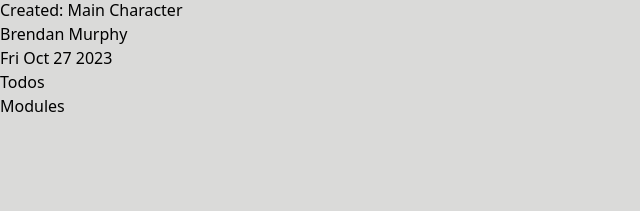
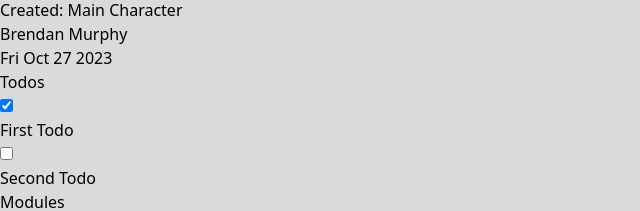
Before and after one commit to bmurf17/story-time, a React (Vite) app: page /project in a window 1280 px wide. Shown: the part 853-1064 px from the top of the page, without its empty margins (0-640 px from the left). Before the commit the page ends 971 px from the top, so only its background shows below. Built offline with nearby package versions, Linux system fonts and the light colour scheme.

Commit message:
Todos mock in column

```diff
--- a/src/project/Projects.tsx
+++ b/src/project/Projects.tsx
@@ -1,6 +1,6 @@
 import ActivityLog from './activities/_ActivityLog';
 import Modules from './_Modules';
-import Todos from './_Todos';
+import Todos from './todo/_Todos';
 
 export default function Project() {
   return (
--- a/src/project/_Todos.tsx
+++ /dev/null
@@ -1,9 +0,0 @@
-import ColumnHeader from './_ColumnHeader';
-
-export default function Todos() {
-  return (
-    <div className='flex flex-col'>
-      <ColumnHeader columnTitle='Todos' />
-    </div>
-  );
-}
--- /dev/null
+++ b/src/project/todo/_TodoItem.tsx
@@ -0,0 +1,24 @@
+import { Todo } from '../../shared/types/Todo';
+
+interface Props {
+  todo: Todo;
+}
+
+export function TodoItem({ todo }: Props) {
+  return (
+    <div className='rounded overflow-hidden shadow-lg bg-slate-200'>
+      <div className='px-6 py-4 flex '>
+        <div className='flex items-center '>
+          <input
+            id='default-checkbox'
+            type='checkbox'
+            checked={todo.done}
+            value=''
+            className='w-4 h-4 text-blue-600 bg-gray-100 border-gray-300 rounded focus:ring-blue-50 focus:ring-2'
+          />
+          <div className='ms-2 text-xl font-medium text-gray-900 mb-1'>{todo.description}</div>
+        </div>
+      </div>
+    </div>
+  );
+}
--- /dev/null
+++ b/src/project/todo/_Todos.tsx
@@ -0,0 +1,14 @@
+import { tempTodos } from '../../shared/types/Todo';
+import ColumnHeader from '../_ColumnHeader';
+import { TodoItem } from './_TodoItem';
+
+export default function Todos() {
+  return (
+    <div className='flex flex-col gap-4'>
+      <ColumnHeader columnTitle='Todos' />
+      {tempTodos.map((todo) => {
+        return <TodoItem key={todo.id} todo={todo} />;
+      })}
+    </div>
+  );
+}
--- /dev/null
+++ b/src/shared/types/Todo.ts
@@ -0,0 +1,29 @@
+import { BaseProjectModel } from './BaseType';
+
+export interface Todo extends BaseProjectModel {
+    done: boolean;
+    description: string;
+}
+
+export const tempTodos: Todo[] = [
+    {
+        createdBy: "Brendan Murphy",
+        createdDate: new Date(),
+        id: 1,
+        lastModifiedBy: "Brendan Murphy",
+        lastModifiedDate: new Date(),
+        projectId: 1,
+        done: true,
+        description: "First Todo"
+    },
+    {
+        createdBy: "Brendan Murphy",
+        createdDate: new Date(),
+        id: 1,
+        lastModifiedBy: "Brendan Murphy",
+        lastModifiedDate: new Date(),
+        projectId: 1,
+        done: false,
+        description: "Second Todo"
+    },
+]
```
